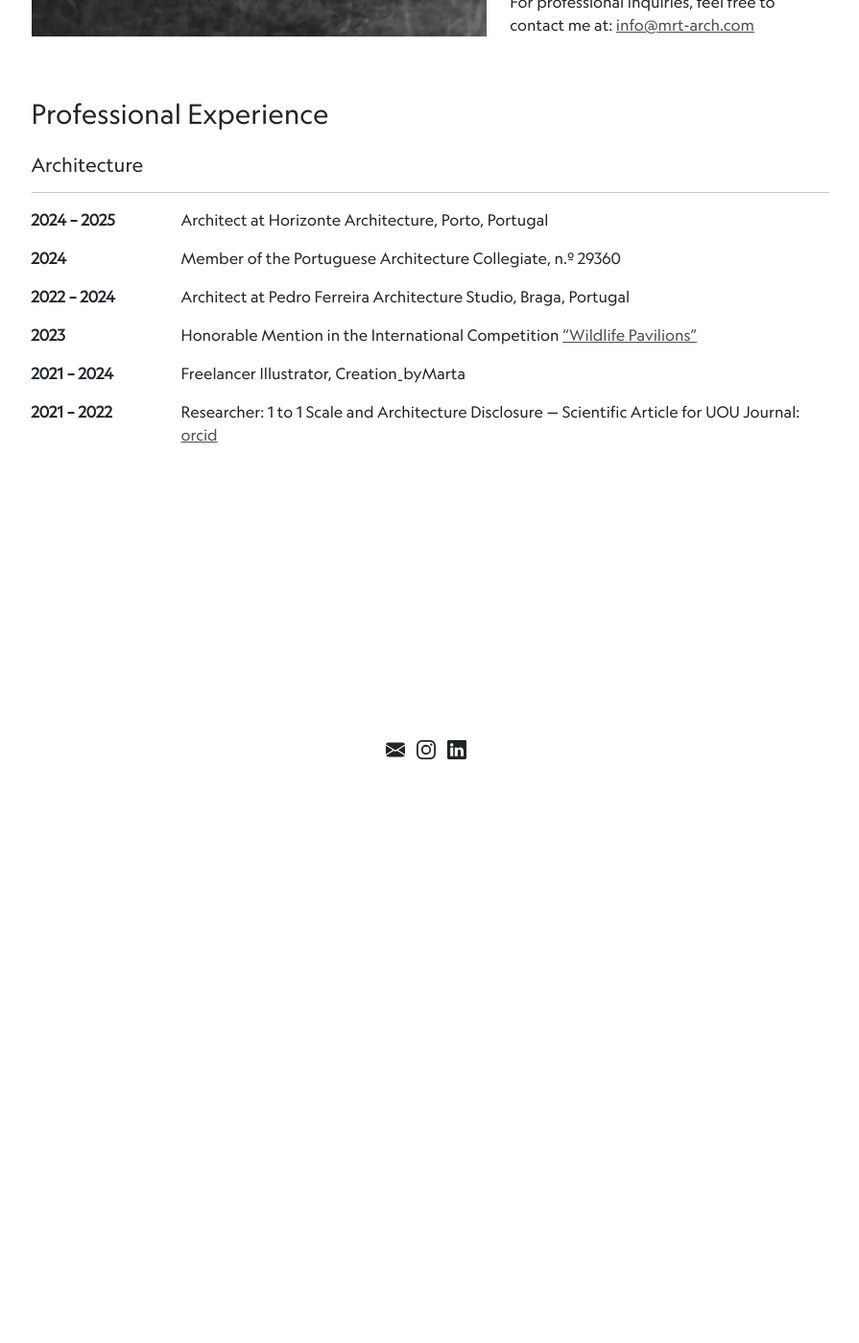
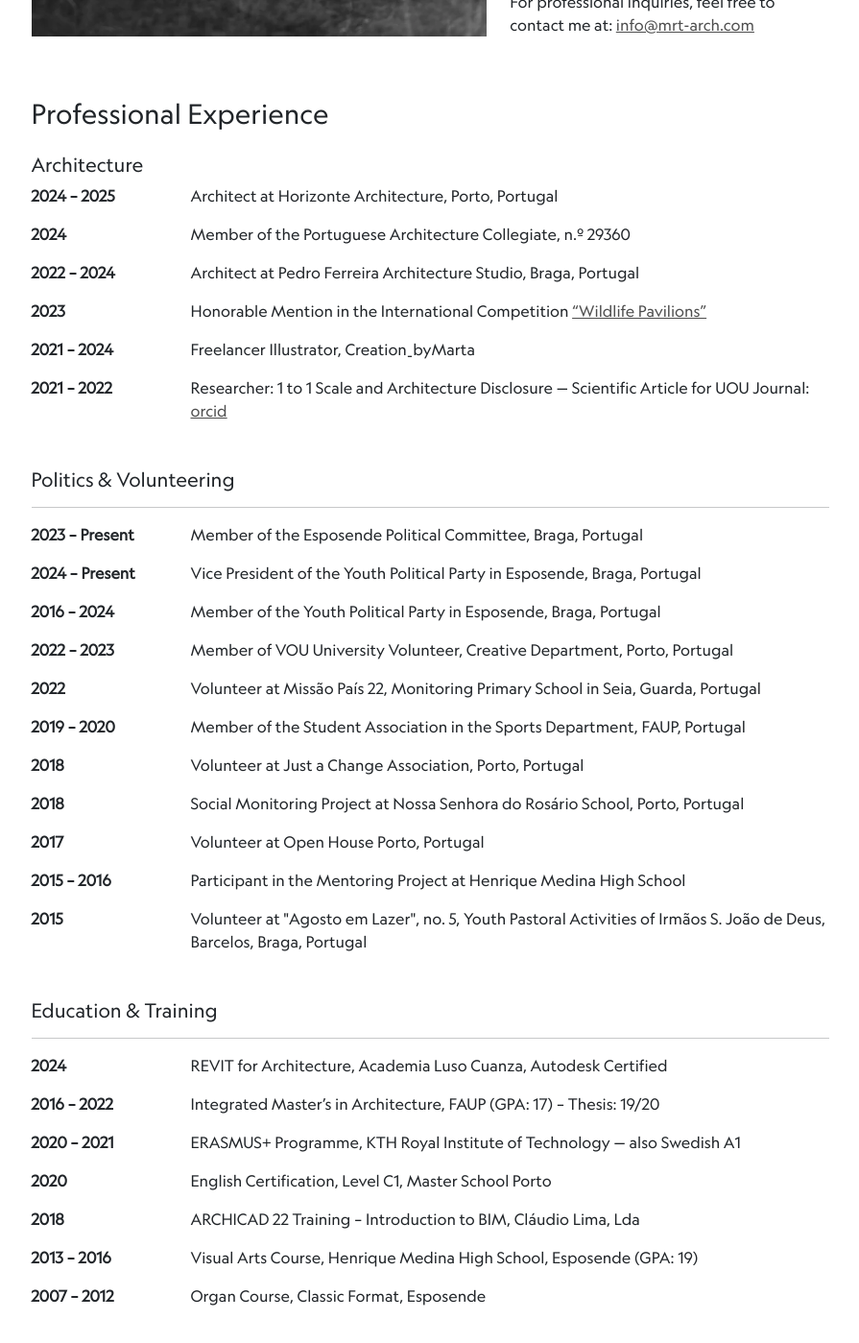
Before and after one commit to martagaiaoviana/martagaiaoviana.github.io, a Jekyll site: the page built from about.md, in a window 1280 px wide and 1400 px high, scrolled down 593 px. Shown: the whole window at 96% size, without its empty margins (192-1087 px from the left). Built offline with Jekyll 4.4.1, drawn with Linux system fonts in a browser that asks for light colours; before the commit the page ends 1138 px from its top, so only the background shows below that.

Commit message:
Update about.md

```diff
--- a/about.md
+++ b/about.md
@@ -35,39 +35,134 @@ permalink: /about/
   <h3>Professional Experience</h3>
 
   <h5 class="mt-4">Architecture</h5>
-  <hr>
 
   <div class="mb-3 d-flex">
-    <div class="fw-bold me-3" style="min-width: 140px;">2024 – 2025</div>
+    <div class="fw-bold me-3" style="min-width: 150px;">2024 – 2025</div>
     <div>Architect at Horizonte Architecture, Porto, Portugal</div>
   </div>
 
   <div class="mb-3 d-flex">
-    <div class="fw-bold me-3" style="min-width: 140px;">2024</div>
+    <div class="fw-bold me-3" style="min-width: 150px;">2024</div>
     <div>Member of the Portuguese Architecture Collegiate, n.º 29360</div>
   </div>
 
   <div class="mb-3 d-flex">
-    <div class="fw-bold me-3" style="min-width: 140px;">2022 – 2024</div>
+    <div class="fw-bold me-3" style="min-width: 150px;">2022 – 2024</div>
     <div>Architect at Pedro Ferreira Architecture Studio, Braga, Portugal</div>
   </div>
 
   <div class="mb-3 d-flex">
-    <div class="fw-bold me-3" style="min-width: 140px;">2023</div>
+    <div class="fw-bold me-3" style="min-width: 150px;">2023</div>
     <div>Honorable Mention in the International Competition
       <a href="https://www.terravivacompetitions.com/wildlife-pavilions-competition-results-2023/" target="_blank">“Wildlife Pavilions”</a>
     </div>
   </div>
 
   <div class="mb-3 d-flex">
-    <div class="fw-bold me-3" style="min-width: 140px;">2021 – 2024</div>
+    <div class="fw-bold me-3" style="min-width: 150px;">2021 – 2024</div>
     <div>Freelancer Illustrator, Creation_byMarta</div>
   </div>
 
   <div class="mb-3 d-flex">
-    <div class="fw-bold me-3" style="min-width: 140px;">2021 – 2022</div>
+    <div class="fw-bold me-3" style="min-width: 150px;">2021 – 2022</div>
     <div>Researcher: 1 to 1 Scale and Architecture Disclosure — Scientific Article for UOU Journal:
       <a href="https://orcid.org/0000-0002-9994-7610" target="_blank">orcid</a>
     </div>
   </div>
+
+  <h5 class="mt-5">Politics & Volunteering</h5>
+  <hr>
+
+  <div class="mb-3 d-flex">
+    <div class="fw-bold me-3" style="min-width: 150px;">2023 – Present</div>
+    <div>Member of the Esposende Political Committee, Braga, Portugal</div>
+  </div>
+
+  <div class="mb-3 d-flex">
+    <div class="fw-bold me-3" style="min-width: 150px;">2024 – Present</div>
+    <div>Vice President of the Youth Political Party in Esposende, Braga, Portugal</div>
+  </div>
+
+  <div class="mb-3 d-flex">
+    <div class="fw-bold me-3" style="min-width: 150px;">2016 – 2024</div>
+    <div>Member of the Youth Political Party in Esposende, Braga, Portugal</div>
+  </div>
+
+  <div class="mb-3 d-flex">
+    <div class="fw-bold me-3" style="min-width: 150px;">2022 – 2023</div>
+    <div>Member of VOU University Volunteer, Creative Department, Porto, Portugal</div>
+  </div>
+
+  <div class="mb-3 d-flex">
+    <div class="fw-bold me-3" style="min-width: 150px;">2022</div>
+    <div>Volunteer at Missão País 22, Monitoring Primary School in Seia, Guarda, Portugal</div>
+  </div>
+
+  <div class="mb-3 d-flex">
+    <div class="fw-bold me-3" style="min-width: 150px;">2019 – 2020</div>
+    <div>Member of the Student Association in the Sports Department, FAUP, Portugal</div>
+  </div>
+
+  <div class="mb-3 d-flex">
+    <div class="fw-bold me-3" style="min-width: 150px;">2018</div>
+    <div>Volunteer at Just a Change Association, Porto, Portugal</div>
+  </div>
+
+  <div class="mb-3 d-flex">
+    <div class="fw-bold me-3" style="min-width: 150px;">2018</div>
+    <div>Social Monitoring Project at Nossa Senhora do Rosário School, Porto, Portugal</div>
+  </div>
+
+  <div class="mb-3 d-flex">
+    <div class="fw-bold me-3" style="min-width: 150px;">2017</div>
+    <div>Volunteer at Open House Porto, Portugal</div>
+  </div>
+
+  <div class="mb-3 d-flex">
+    <div class="fw-bold me-3" style="min-width: 150px;">2015 – 2016</div>
+    <div>Participant in the Mentoring Project at Henrique Medina High School</div>
+  </div>
+
+  <div class="mb-3 d-flex">
+    <div class="fw-bold me-3" style="min-width: 150px;">2015</div>
+    <div>Volunteer at "Agosto em Lazer", no. 5, Youth Pastoral Activities of Irmãos S. João de Deus, Barcelos, Braga, Portugal</div>
+  </div>
+
+  <h5 class="mt-5">Education & Training</h5>
+  <hr>
+
+  <div class="mb-3 d-flex">
+    <div class="fw-bold me-3" style="min-width: 150px;">2024</div>
+    <div>REVIT for Architecture, Academia Luso Cuanza, Autodesk Certified</div>
+  </div>
+
+  <div class="mb-3 d-flex">
+    <div class="fw-bold me-3" style="min-width: 150px;">2016 – 2022</div>
+    <div>Integrated Master’s in Architecture, FAUP (GPA: 17) – Thesis: 19/20</div>
+  </div>
+
+  <div class="mb-3 d-flex">
+    <div class="fw-bold me-3" style="min-width: 150px;">2020 – 2021</div>
+    <div>ERASMUS+ Programme, KTH Royal Institute of Technology — also Swedish A1</div>
+  </div>
+
+  <div class="mb-3 d-flex">
+    <div class="fw-bold me-3" style="min-width: 150px;">2020</div>
+    <div>English Certification, Level C1, Master School Porto</div>
+  </div>
+
+  <div class="mb-3 d-flex">
+    <div class="fw-bold me-3" style="min-width: 150px;">2018</div>
+    <div>ARCHICAD 22 Training – Introduction to BIM, Cláudio Lima, Lda</div>
+  </div>
+
+  <div class="mb-3 d-flex">
+    <div class="fw-bold me-3" style="min-width: 150px;">2013 – 2016</div>
+    <div>Visual Arts Course, Henrique Medina High School, Esposende (GPA: 19)</div>
+  </div>
+
+  <div class="mb-3 d-flex">
+    <div class="fw-bold me-3" style="min-width: 150px;">2007 – 2012</div>
+    <div>Organ Course, Classic Format, Esposende</div>
+  </div>
 </section>
```
